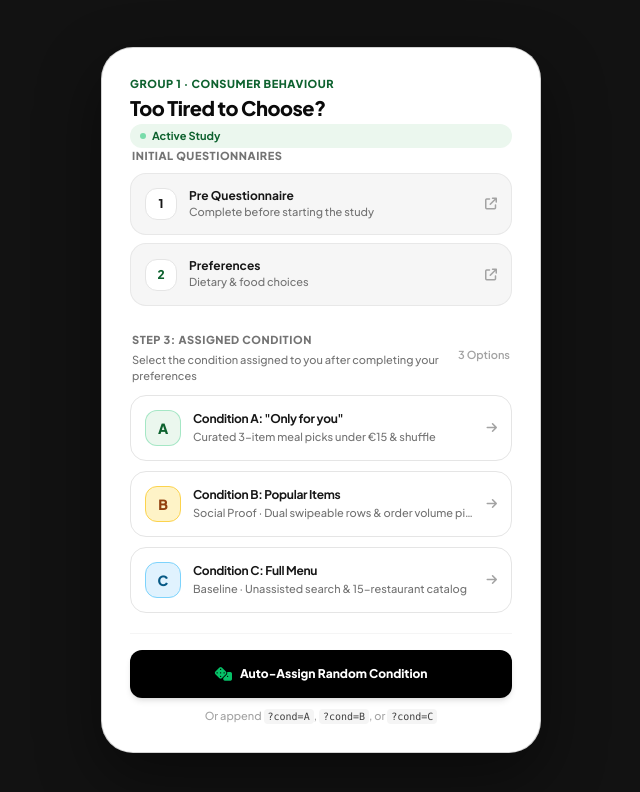
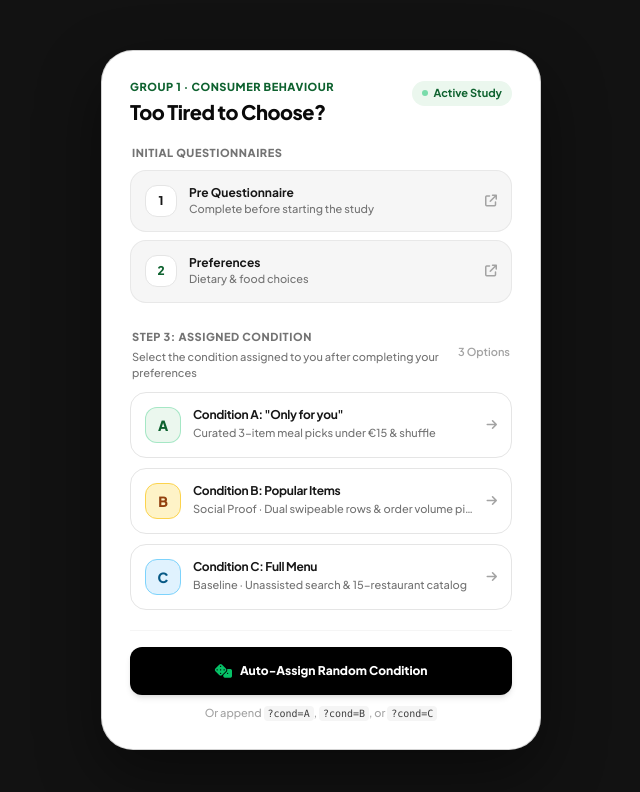
Before and after one commit to denzilrodz30-collab/Uber_eats_UI, a plain HTML site: page index.html in a window 1280 px wide. Shown: the whole page, without its empty margins (319-959 px from the left). Drawn offline with nearby package versions, Linux system fonts and the light colour scheme.

Commit message:
Update index.html

```diff
--- a/index.html
+++ b/index.html
@@ -18,11 +18,12 @@
 </head>
 <body class="bg-[#121212] text-neutral-900 min-h-screen flex items-center justify-center p-3 sm:p-6">
 
-  <!-- Main Card: Minimal Uber Eats Card Surface -->
-  <main class="max-w-[440px] w-full bg-white rounded-[32px] p-6 sm:p-7 shadow-[0_24px_64px_rgba(0,0,0,0.45)] border border-neutral-800/20">
-
-    <!-- Header: Uber Eats Logo + Study Badge -->
-  <div>
+    <!-- Main Card: Full screen on mobile, centered card on desktop -->
+  <main class="max-w-full sm:max-w-[440px] w-full min-h-[100dvh] sm:min-h-0 bg-white rounded-none sm:rounded-[32px] p-5 sm:p-7 shadow-none sm:shadow-[0_24px_64px_rgba(0,0,0,0.45)] border-0 sm:border sm:border-neutral-800/20 flex flex-col justify-between">
+    <div>
+    <!-- Header: Project Title & Course Info + Study Badge -->
+    <div class="flex items-start justify-between gap-3 mb-5">
+      <div>
         <div class="text-[11px] font-extrabold uppercase tracking-wider text-[#0E622F]">
           Group 1 · Consumer Behaviour
         </div>
```
